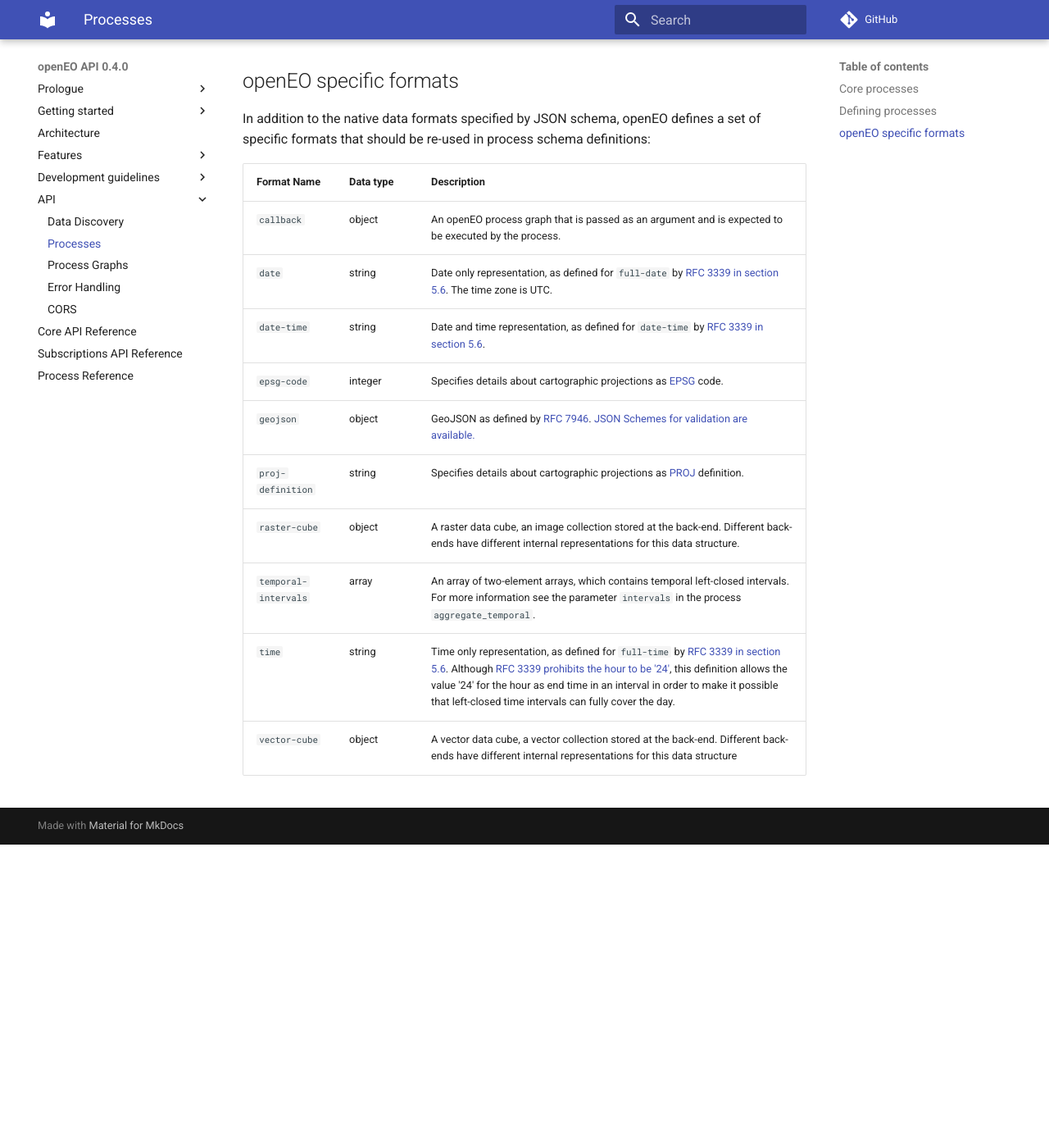
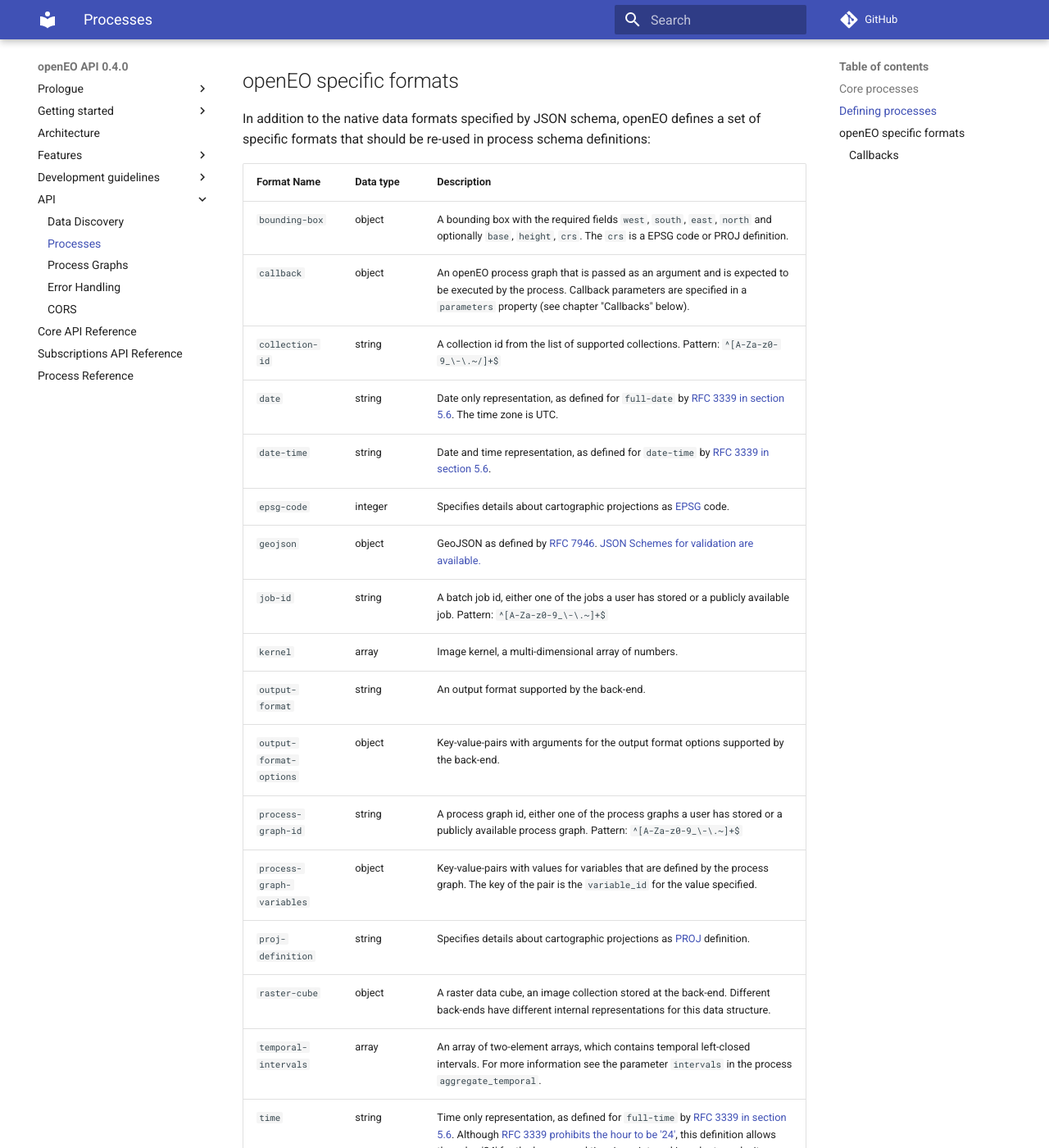
Before and after one commit to Open-EO/openeo-api, an MkDocs documentation site: the page built from docs/processes.md, in a window 1280 px wide and 1400 px high, scrolled down 887 px. Shown: the whole window at 82% size. Built offline with MkDocs 1.6.1 and Material for MkDocs 9.7.7, drawn with Linux system fonts in a browser that asks for light colours; comment, search, counter and statistics services are not loaded; before the commit the page ends 1917 px from its top, so only the background shows below that; some of the changed text lies outside the part shown.

Commit message:
Improvements for callbacks and more custom process types.

````diff
--- a/docs/processes.md
+++ b/docs/processes.md
@@ -24,15 +24,49 @@
 
 In addition to the native data formats specified by JSON schema, openEO defines a set of specific formats that should be re-used in process schema definitions:
 
-| Format Name          | Data type | Description |
-| -------------------- | --------- | ----------- |
-| `callback`           | object    | An openEO process graph that is passed as an argument and is expected to be executed by the process. |
-| `date`               | string    | Date only representation, as defined for `full-date` by [RFC 3339 in section 5.6](https://tools.ietf.org/html/rfc3339#section-5.6). The time zone is UTC. |
-| `date-time`          | string    | Date and time representation, as defined for `date-time` by [RFC 3339 in section 5.6](https://tools.ietf.org/html/rfc3339#section-5.6). |
-| `epsg-code`          | integer   | Specifies details about cartographic projections as [EPSG](http://www.epsg.org) code. |
-| `geojson`            | object    | GeoJSON as defined by [RFC 7946](https://tools.ietf.org/html/rfc7946). [JSON Schemes for validation are available.](https://github.com/geojson/schema) |
-| `proj-definition`    | string    | Specifies details about cartographic projections as [PROJ](https://proj4.org) definition. |
-| `raster-cube`        | object    | A raster data cube, an image collection stored at the back-end. Different back-ends have different internal representations for this data structure. |
-| `temporal-intervals` | array     | An array of two-element arrays, which contains temporal left-closed intervals. For more information see the parameter `intervals` in the process `aggregate_temporal`. |
-| `time`               | string    | Time only representation, as defined for `full-time` by [RFC 3339 in section 5.6](https://tools.ietf.org/html/rfc3339#section-5.6). Although [RFC 3339 prohibits the hour to be '24'](https://tools.ietf.org/html/rfc3339#section-5.7), this definition allows the value '24' for the hour as end time in an interval in order to make it possible that left-closed time intervals can fully cover the day. |
-| `vector-cube`        | object    | A vector data cube, a vector collection stored at the back-end. Different back-ends have different internal representations for this data structure |
+| Format Name               | Data type | Description                                                  |
+| ------------------------- | --------- | ------------------------------------------------------------ |
+| `bounding-box`            | object    | A bounding box with the required fields `west`, `south`, `east`, `north` and optionally `base`, `height`, `crs`. The `crs` is a EPSG code or PROJ definition. |
+| `callback`                | object    | An openEO process graph that is passed as an argument and is expected to be executed by the process. Callback parameters are specified in a `parameters` property (see chapter "Callbacks" below). |
+| `collection-id`           | string    | A collection id from the list of supported collections. Pattern: `^[A-Za-z0-9_\-\.~/]+$` |
+| `date`                    | string    | Date only representation, as defined for `full-date` by [RFC 3339 in section 5.6](https://tools.ietf.org/html/rfc3339#section-5.6). The time zone is UTC. |
+| `date-time`               | string    | Date and time representation, as defined for `date-time` by [RFC 3339 in section 5.6](https://tools.ietf.org/html/rfc3339#section-5.6). |
+| `epsg-code`               | integer   | Specifies details about cartographic projections as [EPSG](http://www.epsg.org) code. |
+| `geojson`                 | object    | GeoJSON as defined by [RFC 7946](https://tools.ietf.org/html/rfc7946). [JSON Schemes for validation are available.](https://github.com/geojson/schema) |
+| `job-id`                  | string    | A batch job id, either one of the jobs a user has stored or a publicly available job. Pattern: `^[A-Za-z0-9_\-\.~]+$` |
+| `kernel`                  | array     | Image kernel, a multi-dimensional array of numbers.          |
+| `output-format`           | string    | An output format supported by the back-end.                  |
+| `output-format-options`   | object    | Key-value-pairs with arguments for the output format options supported by the back-end. |
+| `process-graph-id`        | string    | A process graph id, either one of the process graphs a user has stored or a publicly available process graph. Pattern: `^[A-Za-z0-9_\-\.~]+$` |
+| `process-graph-variables` | object    | Key-value-pairs with values for variables that are defined by the process graph. The key of the pair is the `variable_id` for the value specified. |
+| `proj-definition`         | string    | Specifies details about cartographic projections as [PROJ](https://proj4.org) definition. |
+| `raster-cube`             | object    | A raster data cube, an image collection stored at the back-end. Different back-ends have different internal representations for this data structure. |
+| `temporal-intervals`      | array     | An array of two-element arrays, which contains temporal left-closed intervals. For more information see the parameter `intervals` in the process `aggregate_temporal`. |
+| `time`                    | string    | Time only representation, as defined for `full-time` by [RFC 3339 in section 5.6](https://tools.ietf.org/html/rfc3339#section-5.6). Although [RFC 3339 prohibits the hour to be '24'](https://tools.ietf.org/html/rfc3339#section-5.7), this definition allows the value '24' for the hour as end time in an interval in order to make it possible that left-closed time intervals can fully cover the day. |
+| `vector-cube`             | object    | A vector data cube, a vector collection stored at the back-end. Different back-ends have different internal representations for this data structure |
+
+### Callbacks
+
+A callback is defined by setting the `type` to `object` and the `format` to `callback`. Additionally, it must have a property `parameters` (a custom JSON Schema keyword). `parameters` must be an object with the keys being the callback parameter names and the values being a valid JSON Schema again.
+
+A schema for a callback with two parameters `dimension` (a string) and `dimension_data` (an array of numbers) could be defined as follows:
+
+```json
+{
+  "type": "object",
+  "format": "callback",
+  "parameters": {
+    "dimension": {
+      "description": "Name of the dimension",
+      "type": "string"
+    },
+    "dimension_data": {
+      "description": "Data for the dimension",
+      "type": "array",
+      "items": {
+        "type": "number"
+      }
+    }
+  }
+}
+```
````
Also changed, not shown: docs/processgraphs.md (+2 -2 lines), openapi.json.
